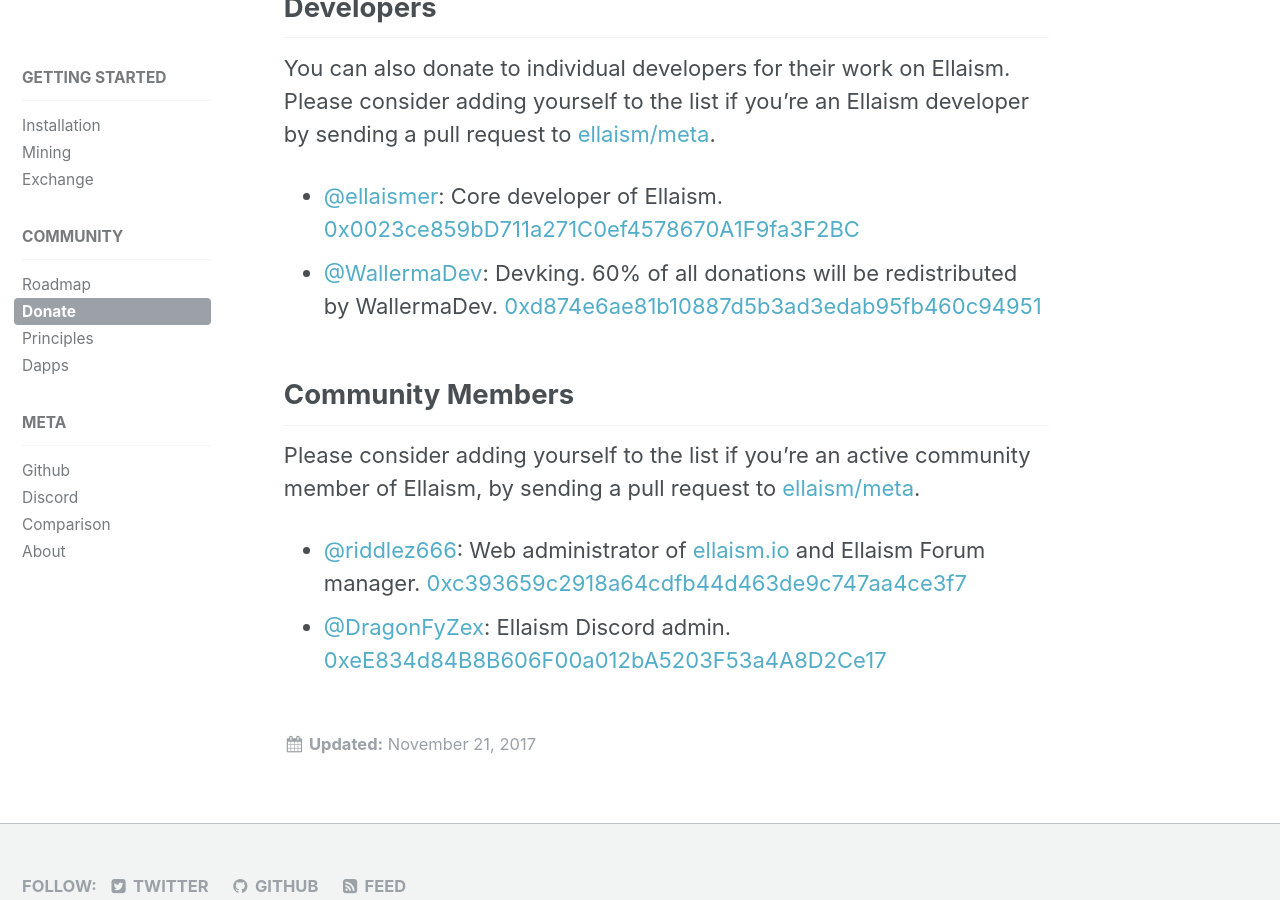
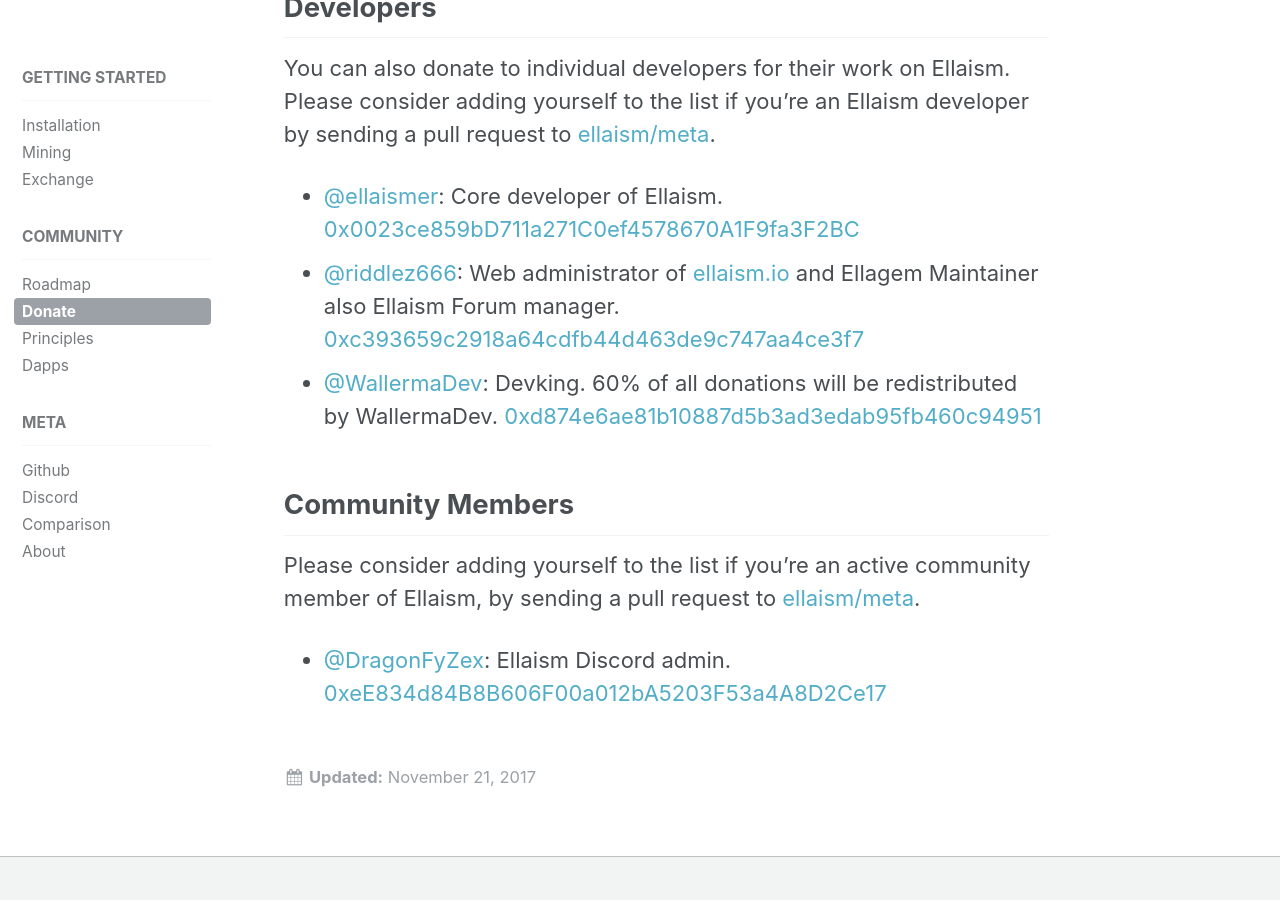
Before and after one commit to ellaism/ellaism.org, a Jekyll site: the page built from _docs/donate.md, in a window 1280 px wide and 900 px high, scrolled down 1606 px. Built offline with Jekyll 4.4.1, drawn with Linux system fonts in a browser that asks for light colours.

Commit message:
donate update
that looks better

```diff
--- a/_docs/donate.md
+++ b/_docs/donate.md
@@ -36,11 +36,11 @@
 You can also donate to individual developers for their work on Ellaism. Please consider adding yourself to the list if you're an Ellaism developer by sending a pull request to [ellaism/meta](https://github.com/ellaism/meta).
 
 * [@ellaismer](https://github.com/ellaismer): Core developer of Ellaism. [0x0023ce859bD711a271C0ef4578670A1F9fa3F2BC](https://explorer.ellaism.org/addr/0x0023ce859bD711a271C0ef4578670A1F9fa3F2BC)
+* [@riddlez666](https://github.com/ellaism-io): Web administrator of [ellaism.io](https://ellaism.io) and Ellagem Maintainer also Ellaism Forum manager. [0xc393659c2918a64cdfb44d463de9c747aa4ce3f7](https://explorer.ellaism.org/addr/0xc393659c2918a64cdfb44d463de9c747aa4ce3f7)
 * [@WallermaDev](https://github.com/wallermadev): Devking. 60% of all donations will be redistributed by WallermaDev. [0xd874e6ae81b10887d5b3ad3edab95fb460c94951](https://explorer.ellaism.org/addr/0xd874e6ae81b10887d5b3ad3edab95fb460c94951)
 
 ## Community Members
 
 Please consider adding yourself to the list if you're an active community member of Ellaism, by sending a pull request to [ellaism/meta](https://github.com/ellaism/meta).
 
-* [@riddlez666](https://github.com/riddlez666): Web administrator of [ellaism.io](https://ellaism.io) and Ellaism Forum manager. [0xc393659c2918a64cdfb44d463de9c747aa4ce3f7](https://explorer.ellaism.org/addr/0xc393659c2918a64cdfb44d463de9c747aa4ce3f7)
 * [@DragonFyZex](https://github.com/DragonFyZex): Ellaism Discord admin. [0xeE834d84B8B606F00a012bA5203F53a4A8D2Ce17](https://explorer.ellaism.org/addr/0xeE834d84B8B606F00a012bA5203F53a4A8D2Ce17)
```
